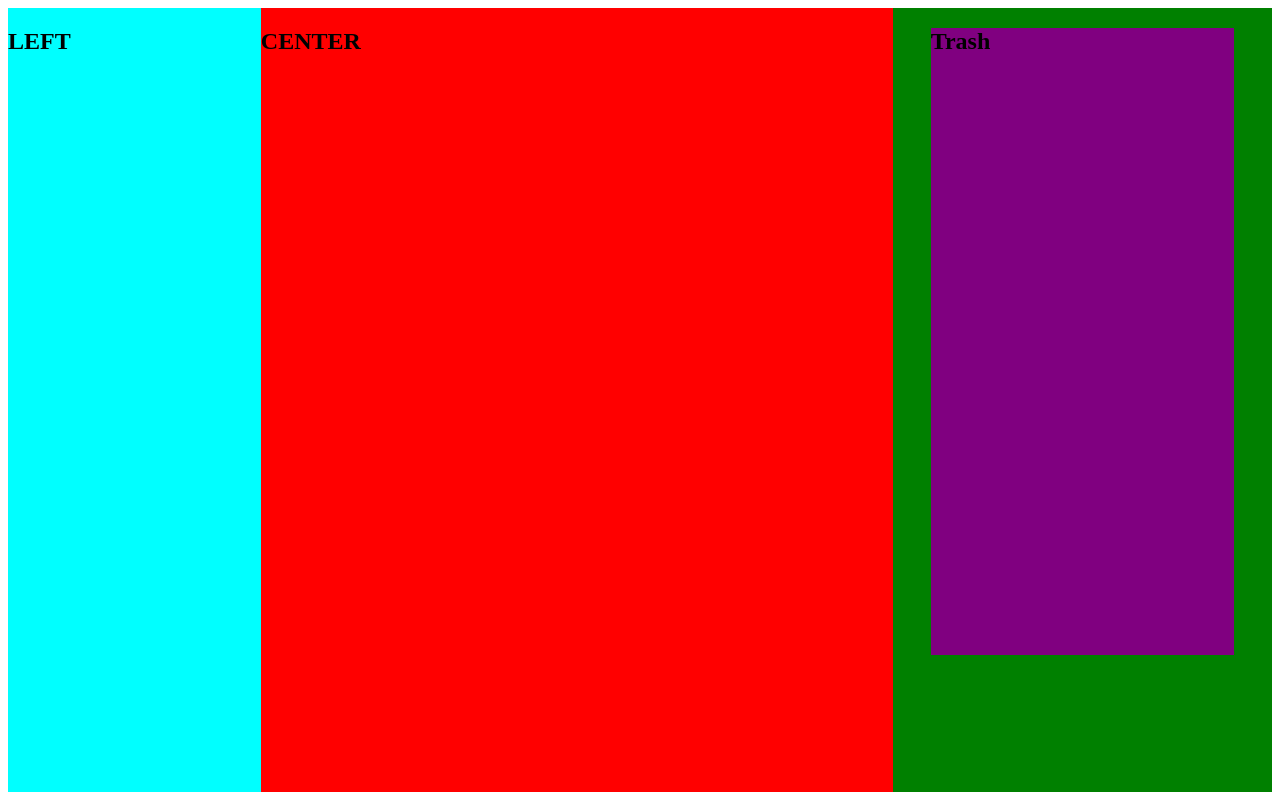
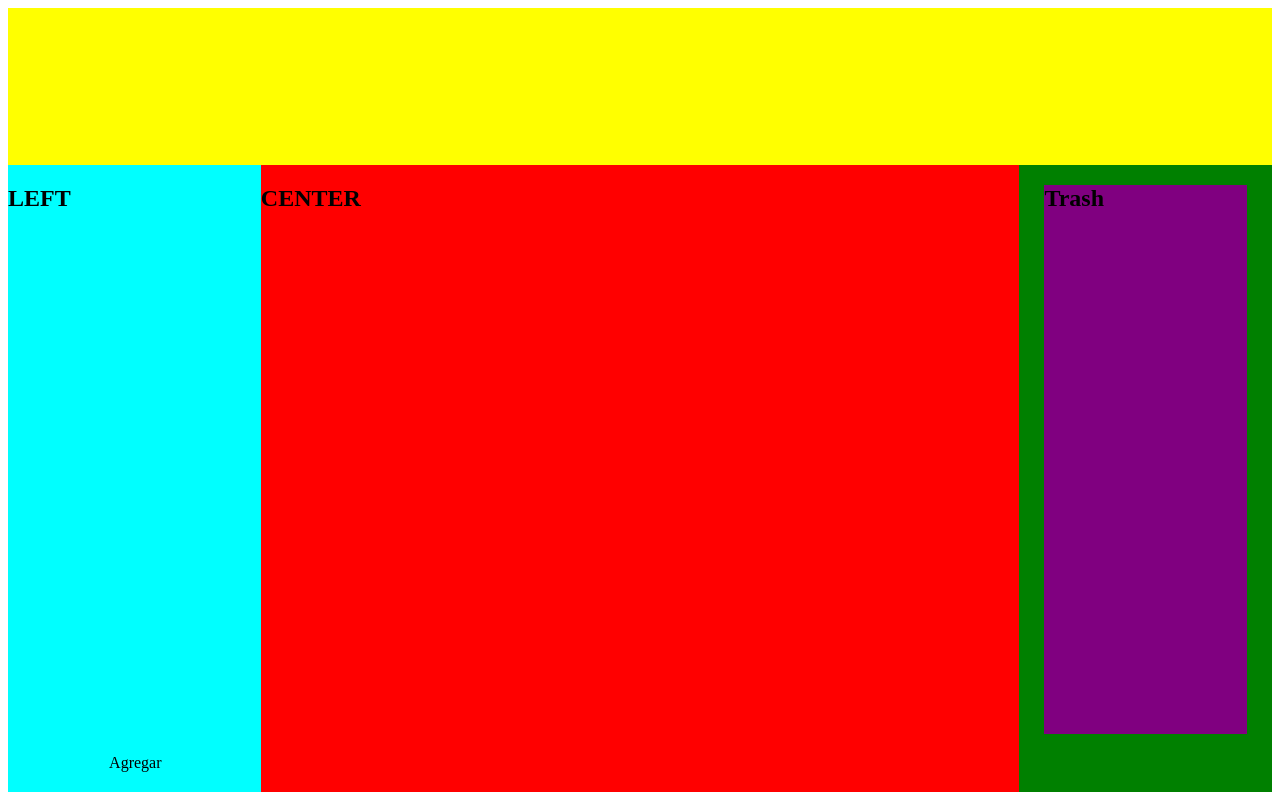
Before and after one commit to aartahona/To-do-list, a plain HTML site: page index.html in a window 1280 px wide. Drawn offline with Linux system fonts and the light colour scheme.

Commit message:
Maquetado

```diff
--- a/index.html
+++ b/index.html
@@ -6,24 +6,26 @@
 </head>
 
 <body>
+
+    <div id="top"></div>
+
     <div id="left">
         <div id="perfil">
             <h2 id="Usuario">LEFT</h2>
+            <div id="agregar">Agregar</div>
+        </div>
+    </div>
 
-        </div>
-
-    </div>
     <div id="center">
         <div id="tweets">
             <h2>CENTER</h2>
         </div>
+    </div>
 
-    </div>
     <div id="right">
         <div id="trash">
             <h2>Trash</h2>
         </div>
-
     </div>
 </body>
 
--- a/style.css
+++ b/style.css
@@ -1,26 +1,40 @@
+#top {
+    float: left;
+    background-color: yellow;
+    height: 20%;
+    width: 100%;
+}
+
 #left{
+    position: relative;
     float: left;
     background-color: aqua;
-    height: 100%;
+    min-height: 80%;
     width: 20%;
 
 }
 #center{
     float: left;
     background-color: red;
-    height: 100%;
-    width: 50%;
+    min-height: 80%;
+    width: 60%;
 }
 #right{
     float: right;
     background-color: green;
-    height: 100%;
-    width: 30%;
+    min-height: 80%;
+    width: 20%;
+}
+#agregar {
+    position: absolute;
+    bottom:20;
+    left: 40%;
+    right: 25%;
 }
 #trash{
 
     background-color: purple;
-    height: 80%;
+    min-height: 70%;
     width: 80%;
     margin-right: 10%;
     margin-left: 10%;
```
